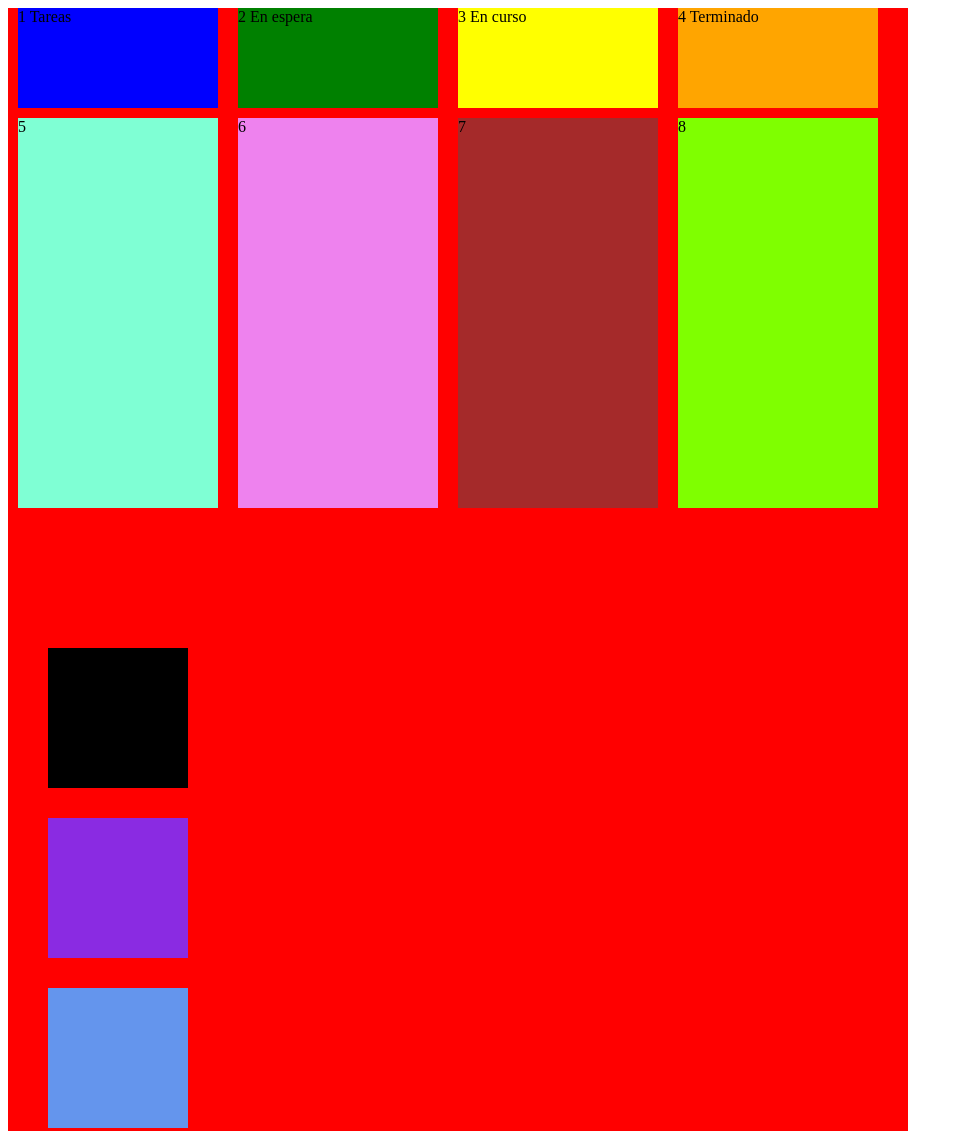
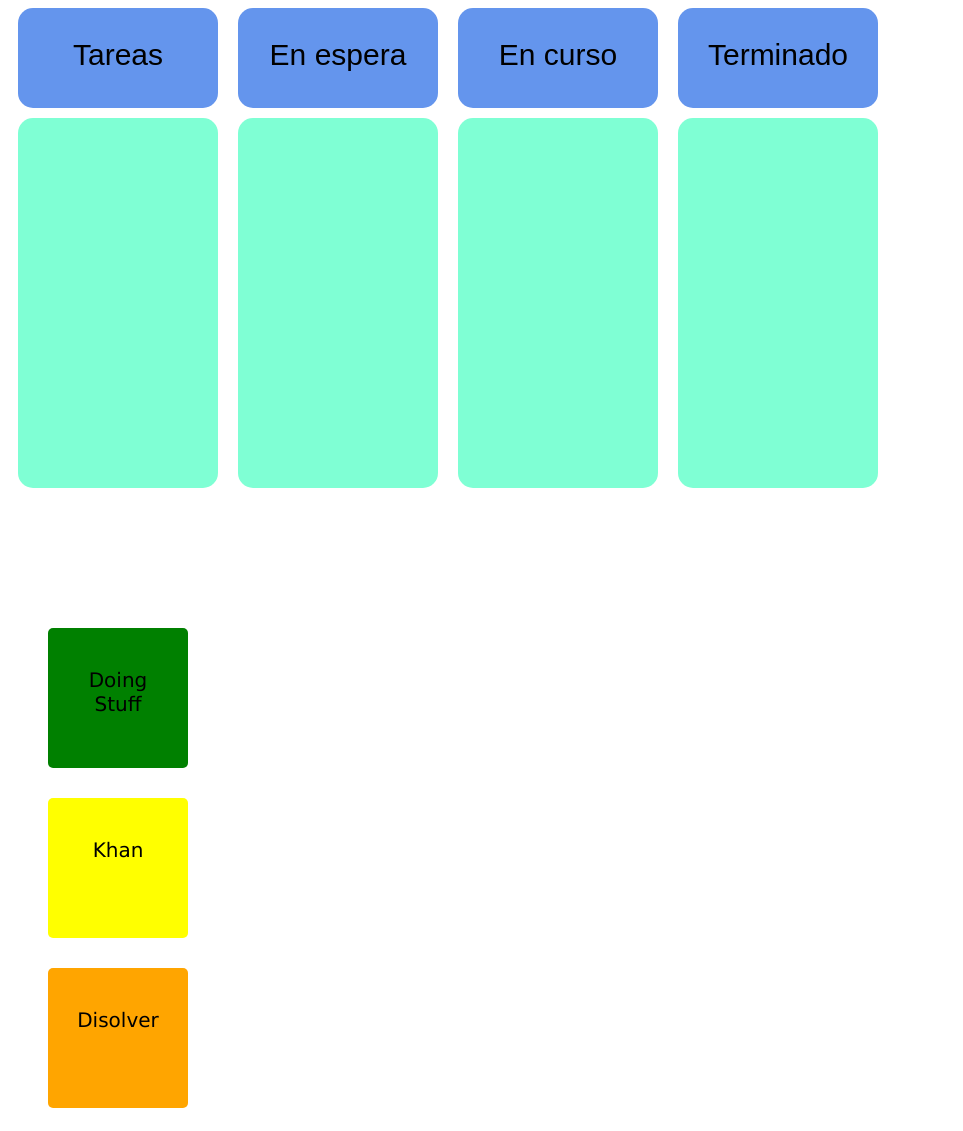
Before and after one commit to debello/kanban_bello, a plain HTML site: page index1.html in a window 1280 px wide. Shown: the top 1131 px of the page, without its empty margins (0-963 px from the left). Drawn offline with Linux system fonts and the light colour scheme.

Commit message:
Style: Form

```diff
--- a/index1.html
+++ b/index1.html
@@ -6,12 +6,12 @@
     <style>
 
 
-    .item-all, .buta {
-        background-color: red;
+    .item-all {
+        /* background-color: red; */
         display: grid;
         width: 900px;
         grid-template-columns: repeat(4, 200px) 0px;
-        grid-template-rows: 100px repeat(3, 150fr);
+        grid-template-rows: 100px repeat(3, 280fr);
         grid-template-areas:
         "i1 i2 i3 i4 ghost"
         "i5 i6 i7 i8 ghost"
@@ -21,49 +21,52 @@
         grid-column-gap: 0px;
         grid-row-gap: 10px;
         justify-content: space-around;
+
     }
         .ghost {
             grid-area: ghost;
         }
+        .relleno {
+            width: 150px;
+            height: 480px;
+        }
+        .item1, .item2, .item3, .item4, .item5, .item6, .item7, .item8 {
+            border-radius: 15px;
+        }
+
         .item1 {
-            background-color: blue;
+            background-color: cornflowerblue;
             grid-area: i1;
         }
         .item2 {
-            background-color: green;
+            background-color: cornflowerblue;
             grid-area: i2;
         }
         .item3 {
-            background-color: yellow;
+            background-color: cornflowerblue;
             grid-area: i3;
         }
         .item4 {
-            background-color: orange;
+            background-color: cornflowerblue;
             grid-area: i4;
         }
         .item5 {
             background-color: aquamarine;
-
-
             grid-area: i5;
         }
         .item6 {
-            background-color: violet;
+            background-color: aquamarine;
             grid-area: i6;
         }
         .item7 {
-            background-color: brown;
+            background-color: aquamarine;
             grid-area: i7;
         }
         .item8 {
-            background-color: chartreuse;
+            background-color: aquamarine;
             grid-area: i8;
         }
 
-    .relleno {
-        width: 150px;
-        height: 500px;
-    }
     /* Actividades */
 
     .acts {
@@ -76,18 +79,20 @@
             width: 100px;
             margin: 30px;
             padding: 20px;
+            border-radius: 5px;
         }
         .act1 {
-            background-color:black;
+
+            background-color: green;
         }
         .act2 {
-            background-color: blueviolet;
+            background-color:yellow;
         }
         .act3 {
-            background-color:cornflowerblue;
+            background-color:orange ;
         }
         .act4 {
-            background-color:darkslategray ;
+            background-color: black;
         }
         .act5 {
             background-color:darkgrey;
@@ -102,7 +107,16 @@
         padding: 10px;
     }
 
-
+    /* Style */
+    .item-all p {
+        font-size: 30px;
+        text-align: center;
+        font-family: Arial, Helvetica, sans-serif;
+    }
+        .acts p {
+            font-size: 20px;
+            font-family: 'Lucida Sans', 'Lucida Sans Regular', 'Lucida Grande', 'Lucida Sans Unicode', Geneva, Verdana, sans-serif
+        }
 
 
 
@@ -141,34 +155,37 @@
       <div id="resultado">...</div>
       -->
 
-<div class="item-all" >
-    <div class="item1">1 Tareas</div>
-    <div class="item2">2 En espera</div>
-    <div class="item3">3 En curso</div>
-    <div class="item4">4 Terminado</div>
+<div class="item-all"  ondrop="drop(event)" ondragover="allowDrop(event)">
+    <div class="item1"><p>Tareas</p></div>
+    <div class="item2"><p>En espera</p></div>
+    <div class="item3"><p>En curso</p></div>
+    <div class="item4"><p>Terminado</p></div>
 
-    <div class="item5" ondrop="drop(event)" ondragover="allowDrop(event)">5
+    <div class="item5" ondrop="drop(event)" ondragover="allowDrop(event)">
 
     </div>
-    <div class="item6" ondrop="drop(event)" ondragover="allowDrop(event)">6
+    <div class="item6" ondrop="drop(event)" ondragover="allowDrop(event)">
+
+    </div>
+    <div class="item7" ondrop="drop(event)" ondragover="allowDrop(event)">
 
 
     </div>
-    <div class="item7" ondrop="drop(event)" ondragover="allowDrop(event)">7
-
-
-    </div>
-    <div class="item8" ondrop="drop(event)" ondragover="allowDrop(event)">8
+    <div class="item8" ondrop="drop(event)" ondragover="allowDrop(event)">
 
 
     </div>
     <div class="ghost">  <div class='relleno'></div></div>
 
     <div class='acts'>
-            <div id="draggable1" class="act1" draggable="true" ondragstart="drag(event)" ></div>
-            <div id="draggable2" class="act2" draggable="true" ondragstart="drag(event)" ></div>
-            <div id="draggable3" class="act3" draggable="true" ondragstart="drag(event)" ></div>
-            <div id="draggable4" class="act4" draggable="true" ondragstart="drag(event)" ></div>
+            <div id="draggable1" class="act1" draggable="true" ondragstart="drag(event)" >
+            <p>Doing Stuff</p></div>
+            <div id="draggable2" class="act2" draggable="true" ondragstart="drag(event)" >
+            <p>Khan</p></div>
+            <div id="draggable3" class="act3" draggable="true" ondragstart="drag(event)" >
+            <p>Disolver</p></div>
+            <div id="draggable4" class="act4" draggable="true" ondragstart="drag(event)" >
+            <p></p></div>
             <div id="draggable5" class="act5" draggable="true" ondragstart="drag(event)" ></div>
 
     </div>
```
